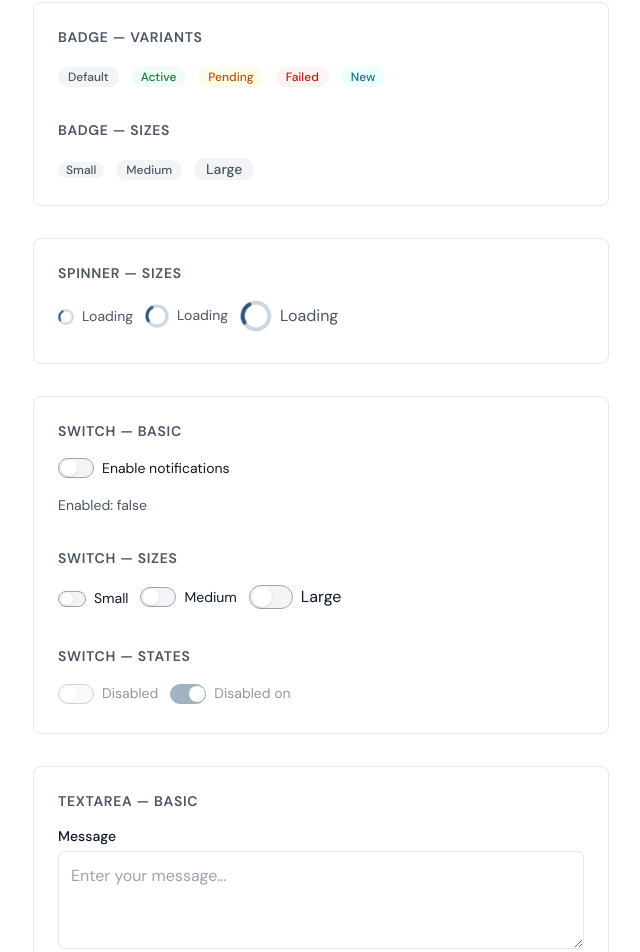
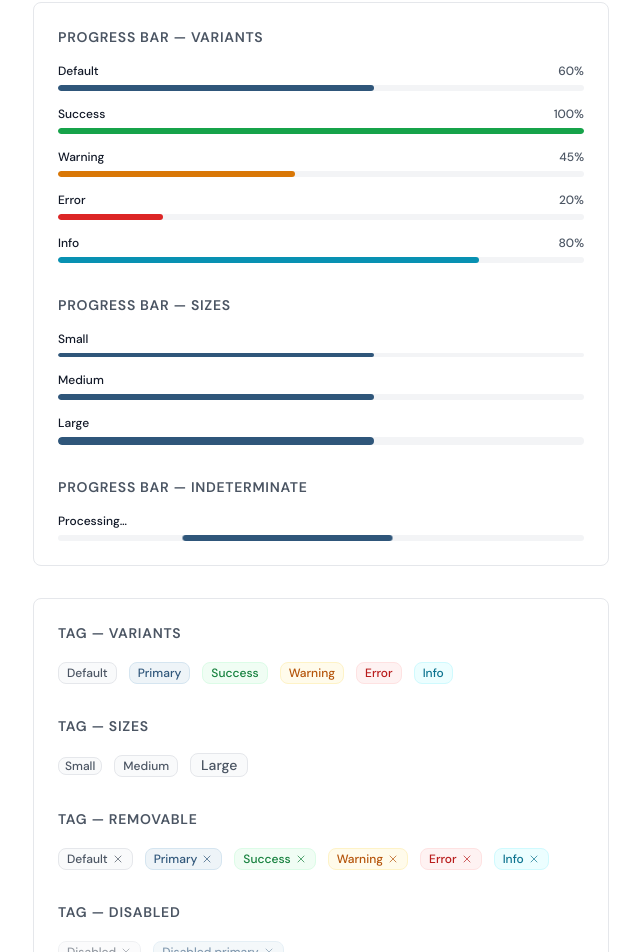
Before and after one commit to mwiraszka/eagami-design-system, an Angular app: page / in a window 1280 px wide. Shown: the part 6900-7852 px from the top of the page, without its empty margins (319-959 px from the left). Built offline with nearby package versions, Linux system fonts and the light colour scheme.

Commit message:
feat: add progress bar and tag sections to sandbox

```diff
--- a/sandbox/sandbox.component.html
+++ b/sandbox/sandbox.component.html
@@ -402,6 +402,128 @@
     currentSrc="assets/sample-avatar.jpg" />
 </section>
 
+<!-- ─── Progress Bar ──────────────────────────────────────────────────── -->
+<section class="sandbox-section">
+  <h2>Progress Bar — variants</h2>
+  <div style="display: flex; flex-direction: column; gap: 1rem">
+    <ea-progress-bar
+      variant="default"
+      [value]="60"
+      label="Default"
+      [showValue]="true" />
+    <ea-progress-bar
+      variant="success"
+      [value]="100"
+      label="Success"
+      [showValue]="true" />
+    <ea-progress-bar
+      variant="warning"
+      [value]="45"
+      label="Warning"
+      [showValue]="true" />
+    <ea-progress-bar
+      variant="error"
+      [value]="20"
+      label="Error"
+      [showValue]="true" />
+    <ea-progress-bar
+      variant="info"
+      [value]="80"
+      label="Info"
+      [showValue]="true" />
+  </div>
+
+  <h2>Progress Bar — sizes</h2>
+  <div style="display: flex; flex-direction: column; gap: 1rem">
+    <ea-progress-bar
+      size="sm"
+      [value]="60"
+      label="Small" />
+    <ea-progress-bar
+      size="md"
+      [value]="60"
+      label="Medium" />
+    <ea-progress-bar
+      size="lg"
+      [value]="60"
+      label="Large" />
+  </div>
+
+  <h2>Progress Bar — indeterminate</h2>
+  <ea-progress-bar
+    [indeterminate]="true"
+    label="Processing…" />
+</section>
+
+<!-- ─── Tag ───────────────────────────────────────────────────────────── -->
+<section class="sandbox-section">
+  <h2>Tag — variants</h2>
+  <div class="sandbox-row">
+    <ea-tag variant="default">Default</ea-tag>
+    <ea-tag variant="primary">Primary</ea-tag>
+    <ea-tag variant="success">Success</ea-tag>
+    <ea-tag variant="warning">Warning</ea-tag>
+    <ea-tag variant="error">Error</ea-tag>
+    <ea-tag variant="info">Info</ea-tag>
+  </div>
+
+  <h2>Tag — sizes</h2>
+  <div class="sandbox-row">
+    <ea-tag size="sm">Small</ea-tag>
+    <ea-tag size="md">Medium</ea-tag>
+    <ea-tag size="lg">Large</ea-tag>
+  </div>
+
+  <h2>Tag — removable</h2>
+  <div class="sandbox-row">
+    <ea-tag
+      variant="default"
+      [removable]="true"
+      >Default</ea-tag
+    >
+    <ea-tag
+      variant="primary"
+      [removable]="true"
+      >Primary</ea-tag
+    >
+    <ea-tag
+      variant="success"
+      [removable]="true"
+      >Success</ea-tag
+    >
+    <ea-tag
+      variant="warning"
+      [removable]="true"
+      >Warning</ea-tag
+    >
+    <ea-tag
+      variant="error"
+      [removable]="true"
+      >Error</ea-tag
+    >
+    <ea-tag
+      variant="info"
+      [removable]="true"
+      >Info</ea-tag
+    >
+  </div>
+
+  <h2>Tag — disabled</h2>
+  <div class="sandbox-row">
+    <ea-tag
+      [removable]="true"
+      [disabled]="true"
+      >Disabled</ea-tag
+    >
+    <ea-tag
+      variant="primary"
+      [removable]="true"
+      [disabled]="true"
+      >Disabled primary</ea-tag
+    >
+  </div>
+</section>
+
 <!-- ─── Badge ──────────────────────────────────────────────────────────── -->
 <section class="sandbox-section">
   <h2>Badge — variants</h2>
--- a/sandbox/sandbox.component.ts
+++ b/sandbox/sandbox.component.ts
@@ -15,6 +15,7 @@ import {
   DropdownComponent,
   DropdownOption,
   InputComponent,
+  ProgressBarComponent,
   RadioComponent,
   RadioGroupComponent,
   SkeletonComponent,
@@ -22,6 +23,7 @@ import {
   SwitchComponent,
   TabComponent,
   TabsComponent,
+  TagComponent,
   TextareaComponent,
   ToastComponent,
   ToastService,
@@ -47,6 +49,7 @@ import { ChangeDetectionStrategy, Component, inject, signal } from '@angular/cor
     DividerComponent,
     DropdownComponent,
     InputComponent,
+    ProgressBarComponent,
     RadioComponent,
     RadioGroupComponent,
     SkeletonComponent,
@@ -54,6 +57,7 @@ import { ChangeDetectionStrategy, Component, inject, signal } from '@angular/cor
     SwitchComponent,
     TabComponent,
     TabsComponent,
+    TagComponent,
     TextareaComponent,
     ToastComponent,
     TooltipDirective,
```
